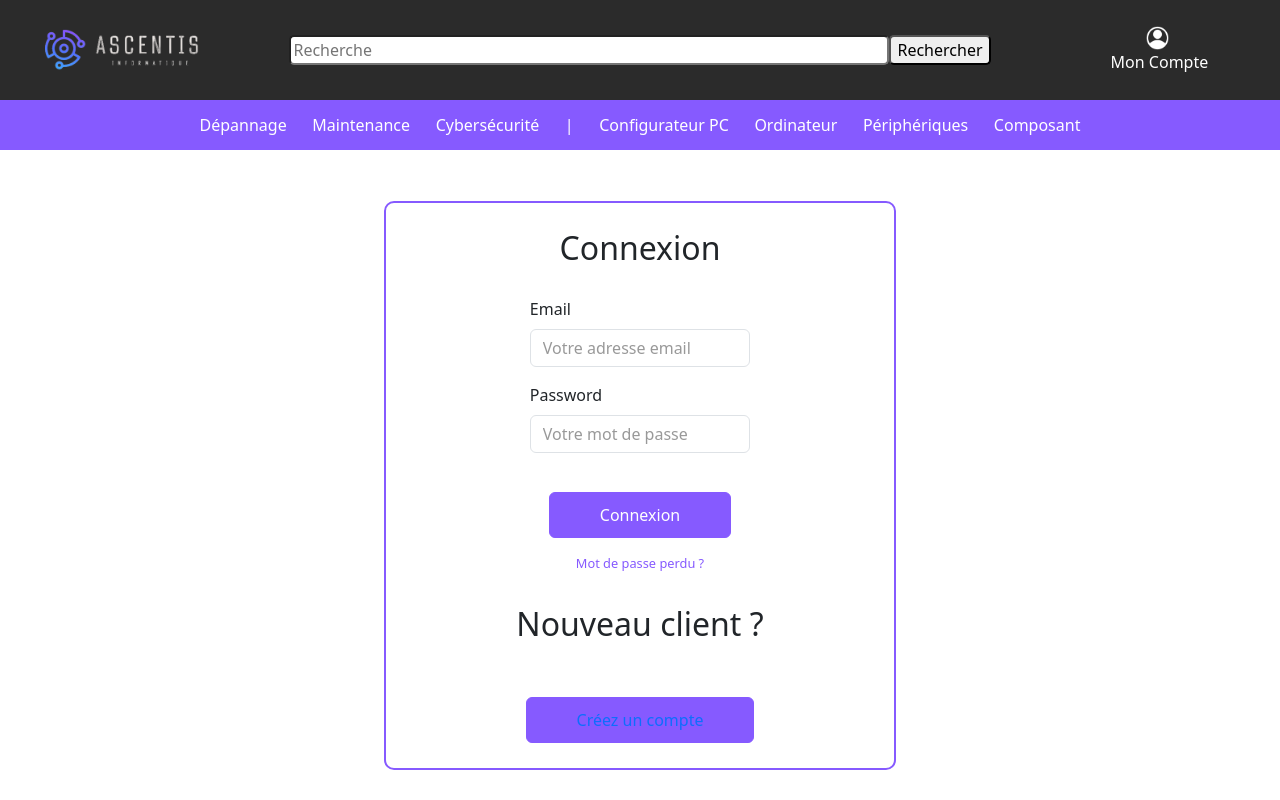
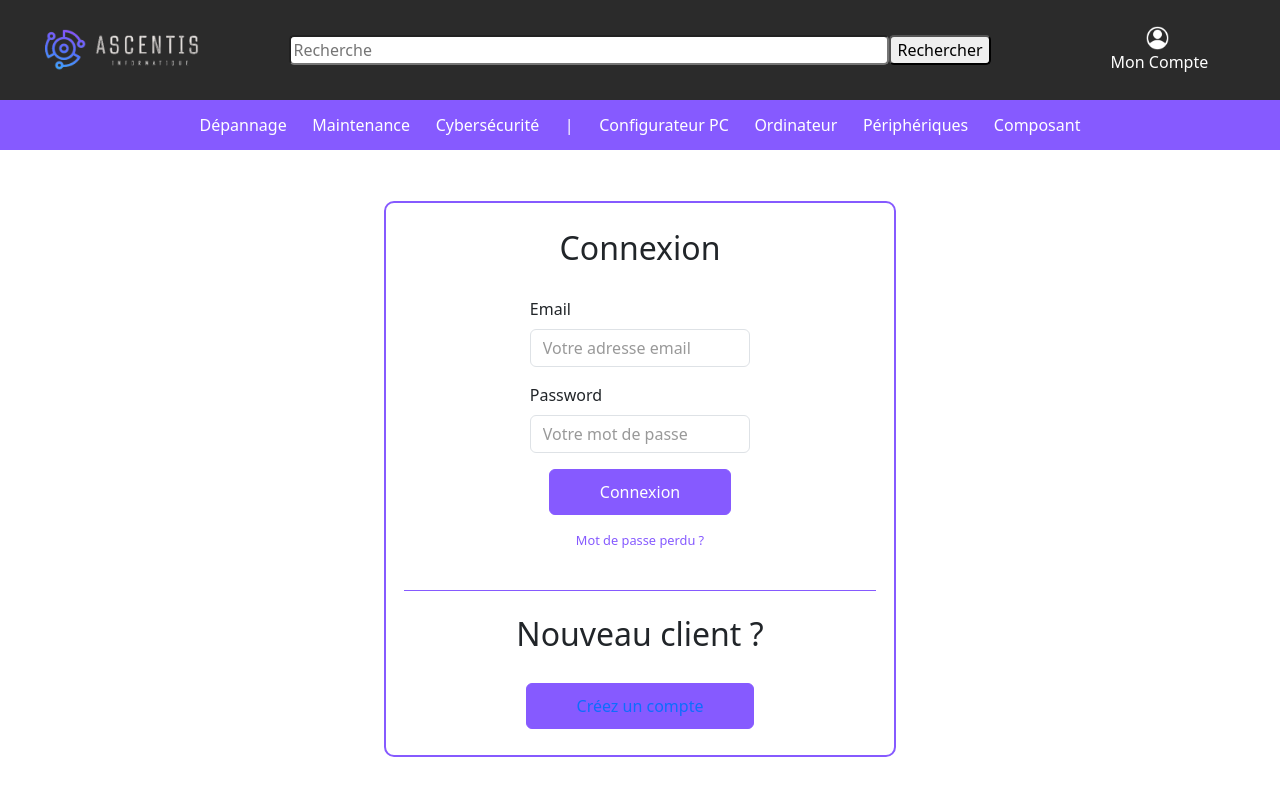
Before and after one commit to MarechalOlivier/front_ascentis, a React (Create React App) app: page /login in a window 1280 px wide. Shown: the top 800 px of the page. Built offline with nearby package versions, Linux system fonts and the light colour scheme.

Commit message:
login ok

```diff
--- a/src/pages/creat_account/creat_account.jsx
+++ b/src/pages/creat_account/creat_account.jsx
@@ -67,7 +67,7 @@ const Creat_account = () => {
                         </div>
                     </form>
                 </section>
-                <p>Les informations recueillies par Ascentis font l'objet d'un traitement destiné à la gestion de la relation client-prospect et aux opérations associées.</p>
+
             </main>
             <Footer />
         </>
--- a/src/pages/login/login.jsx
+++ b/src/pages/login/login.jsx
@@ -29,7 +29,7 @@ const Login =() => {
                         <h2>Nouveau client ?</h2>
 
                         <div className="col-12 btn-center">
-                            <button type="submit" className="btn btn-primary no-decoration"><Link to="/admin/creat_account">Créez un compte</Link></button>
+                            <button type="submit" className="btn btn-primary"><Link to="/admin/creat_account">Créez un compte</Link></button>
                         </div>
                     </form>
                 </section>
--- a/src/pages/login/style_login.scss
+++ b/src/pages/login/style_login.scss
@@ -38,9 +38,9 @@
             margin-bottom: 3%;
 
         }
-        h2:nth-child(5){
+        h2:nth-child(6){
             text-align: center;
-            margin-top: 10%;
+            margin-top: 5%;
             border-top: 1px solid #865AFF;
             padding-top: 5%;
 
@@ -61,6 +61,9 @@
 
 
 
+        }
+        .btn:last-child{
+            margin:0;
         }
 
         .btn:hover {
```
